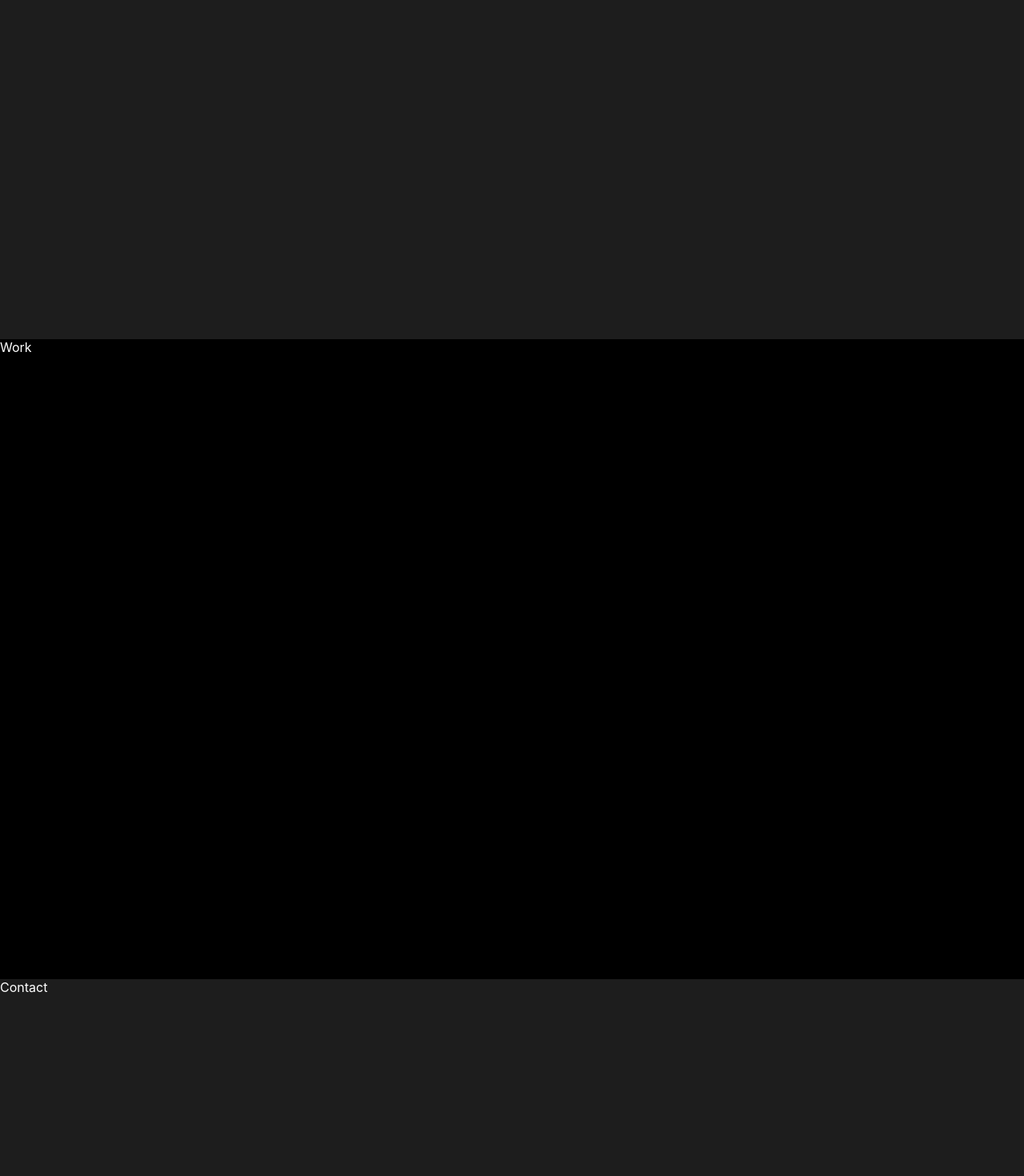
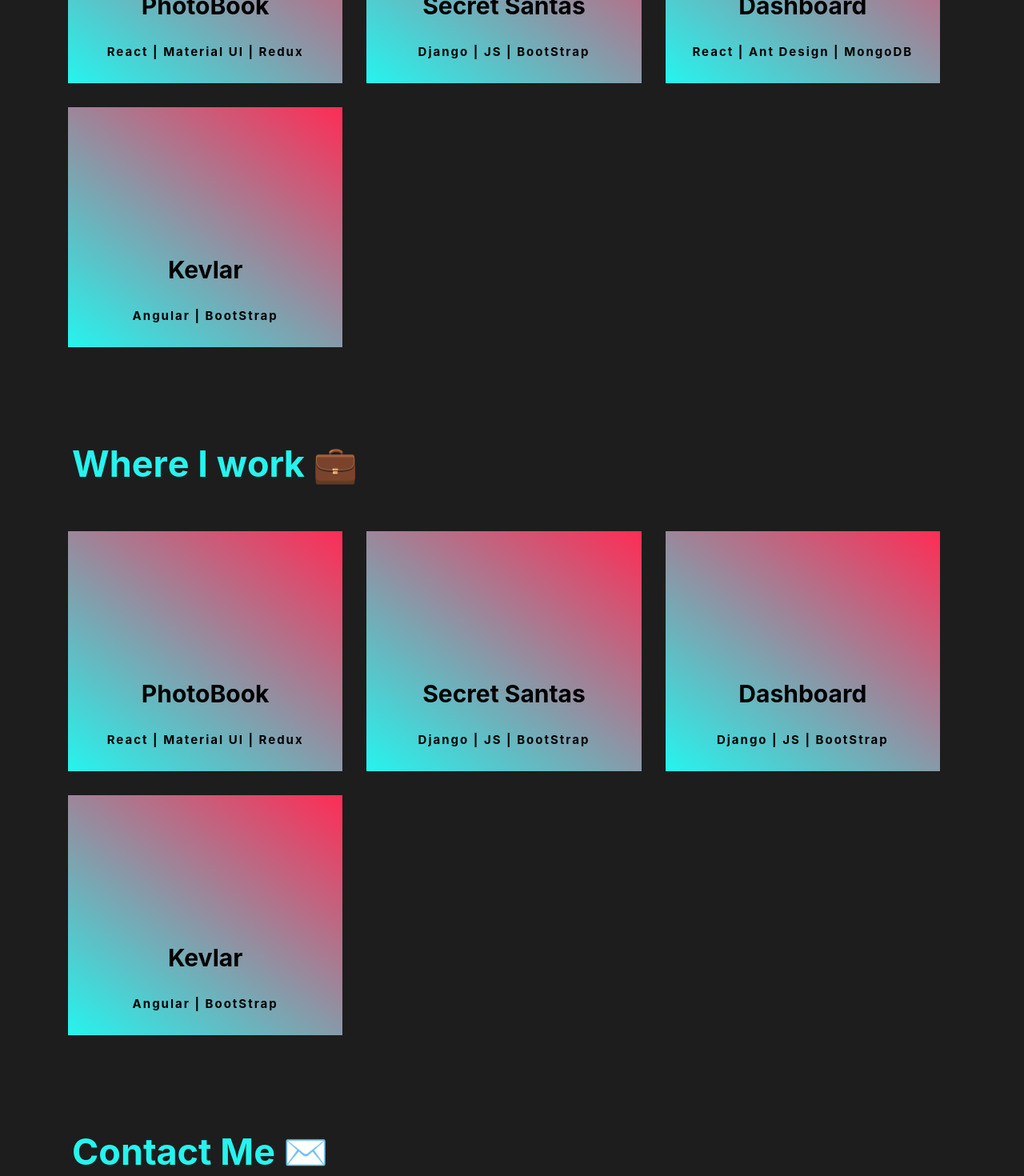
Before and after one commit to jingkang97/ngjingkang, a React (Create React App) app: page / in a window 1280 px wide. Shown: the part 2000-3470 px from the top of the page at 80% size. Built offline with nearby package versions, Linux system fonts and the light colour scheme.

Commit message:
feat: work

```diff
--- a/package.json
+++ b/package.json
@@ -12,6 +12,7 @@
     "react-anchor-link-smooth-scroll": "^1.0.12",
     "react-animate-on-scroll": "^2.1.5",
     "react-dom": "^17.0.2",
+    "react-grid-system": "^7.3.1",
     "react-icons": "^4.2.0",
     "react-reveal": "^1.2.2",
     "react-scripts": "4.0.3",
--- a/src/components/About/About.js
+++ b/src/components/About/About.js
@@ -36,8 +36,8 @@ class About extends React.Component {
                     <Fade up>
                         <p style={{lineHeight:'30px', letterSpacing: '2px'}}>
                             Hello! My name is Jing Kang and I'm a final year Computer engineering student at the National University of Singapore.
-                            I am currently working at Lomotif as a part time web developer intern and I'm working towards
-                            becoming a full stack web developer.
+                            I am currently working at Lomotif as a part time web developer intern. I focus mainly
+                            on frontend development, some UI/UX design and I'm working towards becoming a full stack web developer.
                         </p>
                         <p style={{lineHeight:'30px', letterSpacing: '2px'}}>
                             Below are some of the technologies I've interacted with:
--- a/src/components/Contact/Contact.js
+++ b/src/components/Contact/Contact.js
@@ -1,9 +1,61 @@
-const Contact = () => {
+import React from 'react';
+import Wobble from 'react-reveal/Wobble';
+import Jump from 'react-reveal/Jump';
+import LightSpeed from 'react-reveal/LightSpeed';
+import Fade from 'react-reveal/Fade';
+import { Container, Row, Col } from 'react-grid-system';
+
+
+import './styles.css'
+
+class Contact extends React.Component {
+  render() {
     return (
         <div style={{background:'#1D1D1D', color:'white', height:'100vh'}}>
-            Contact
+            <div style={{marginLeft:'20px', fontSize:'30px', color:'#25F4EE', paddingLeft:'70px', paddingTop:'70px', paddingRight:'70px'}}>
+            <div>
+            <LightSpeed left>
+                <Jump>
+                    <div style={{display:'flex', flexDirection:'row', alignItems:'center', height:'50px'}}>
+                        <h1 >
+                            <div class="heading">C</div>
+                            <div class="heading">o</div>
+                            <div class="heading">n</div>
+                            <div class="heading">t</div>
+                            <div class="heading">a</div>
+                            <div class="heading">c</div>
+                            <div class="heading">t</div>
+                            &nbsp;
+                            <div class="heading">M</div>
+                            <div class="heading">e</div>
+                            <div class="heading" style={{marginLeft:'10px'}}>✉️</div>
+                        </h1>
+                    </div>
+
+                </Jump>
+            </LightSpeed>
+            </div>
+            <div style={{width:'100%'}}>
+
+
+                <Fade up>
+                <div style={{width:'100%', marginLeft:'-20px', marginTop:'30px'}}>
+
+
+                </div>
+
+
+
+
+                        </Fade>
+
+
+            </div>
+
+
         </div>
-     );
+    </div>
+    );
+  }
 }
-
 export default Contact;
--- a/src/components/Main/Main.js
+++ b/src/components/Main/Main.js
@@ -82,7 +82,7 @@ const Main = () => {
             <div class="connects" style={{fontSize:'20px', color:'white', position:'fixed', bottom:'0'}}>
                 <div style={{marginLeft:'40px', marginBottom:'20px'}} ><a href="https://github.com/jingkang97" target="_blank"><FiGithub class="icon"/></a> </div>
                 <div style={{marginLeft:'40px', marginBottom:'20px'}} ><a href="https://www.linkedin.com/in/ngjingkang/" target="_blank"><FiLinkedin class="icon"/></a> </div>
-                <div style={{marginLeft:'40px', marginBottom:'20px'}} ><a href="https://www.instagram.com/" target="_blank"><FiInstagram class="icon"/></a> </div>
+                <div style={{marginLeft:'40px', marginBottom:'20px'}} ><a href="https://www.instagram.com/ngjkjk/" target="_blank"><FiInstagram class="icon"/></a> </div>
                 <div style={{marginLeft:'50px',borderLeft:'1px solid white', height:'100px'}}></div>
             </div>
         </div>
--- a/src/components/Projects/Projects.js
+++ b/src/components/Projects/Projects.js
@@ -3,13 +3,15 @@ import Wobble from 'react-reveal/Wobble';
 import Jump from 'react-reveal/Jump';
 import LightSpeed from 'react-reveal/LightSpeed';
 import Fade from 'react-reveal/Fade';
+import { Container, Row, Col } from 'react-grid-system';
+
 
 import './styles.css'
 
 class Project extends React.Component {
   render() {
     return (
-        <div style={{background:'#1D1D1D', color:'white', height:'100vh'}}>
+        <div style={{background:'#1D1D1D', color:'white', height:'100%', marginBottom:'50px'}}>
             <div style={{marginLeft:'20px', fontSize:'30px', color:'#25F4EE', paddingLeft:'70px', paddingTop:'70px', paddingRight:'70px'}}>
             <div>
             <LightSpeed left>
@@ -31,32 +33,74 @@ class Project extends React.Component {
                 </Jump>
             </LightSpeed>
             </div>
+            <div style={{width:'100%'}}>
 
 
-                    <div class="projects">
-                        <Fade up>
-                            {/* <div style={{width:'100%'}}>
-                                <div class="work">
-
-                                </div>
-                            </div> */}
+                <Fade up>
+                <div style={{width:'100%', marginLeft:'-20px', marginTop:'30px'}}>
 
 
+                <Container>
+                <Row>
+                    <Col md={4}>
+                    <div class="work">
+                        <div>
+                            PhotoBook
+                        </div>
+                        <div style= {{marginTop:'30px', marginBottom:'30px', fontSize:'15px', letterSpacing:'2px'}}>
+                            React | Material UI | Redux
+                        </div>
+                    </div>
+                    </Col>
+                    <Col md={4}>
+                    <div class="work-one">
+                    <div>
+                            Secret Santas
+                        </div>
+                        <div style= {{marginTop:'30px', marginBottom:'30px', fontSize:'15px', letterSpacing:'2px'}}>
+                            Django | JS | BootStrap
+                        </div>
+                    </div>
+                    </Col>
+                    <Col md={4}>
+                    <div class="work-two">
+                    <div>
+                            Dashboard
+                        </div>
+                        <div style= {{marginTop:'30px', marginBottom:'30px', fontSize:'15px', letterSpacing:'2px'}}>
+                            React | Ant Design | MongoDB
+                        </div>
+                    </div>
+                    </Col>
+                </Row>
+                <Row>
+                <Col md={4}>
+                    <div class="work-three">
+                    <div>
+                            Kevlar
+                        </div>
+                        <div style= {{marginTop:'30px', marginBottom:'30px', fontSize:'15px', letterSpacing:'2px'}}>
+                            Angular | BootStrap
+                        </div>
+                    </div>
+                    </Col>
 
+                </Row>
+                </Container>
 
-
-
+                </div>
 
 
 
 
                         </Fade>
-                    </div>
 
 
             </div>
 
+
         </div>
+    </div>
     );
   }
 }
--- a/src/components/Projects/styles.css
+++ b/src/components/Projects/styles.css
@@ -1,10 +1,124 @@
 .work {
-  height: 100px;
   width: 100%;
-  padding: 30px;
-  background-color: pink;
+  height: 300px;
+  background: linear-gradient(
+    36deg,
+    rgba(37, 244, 238, 1) 0%,
+    rgba(254, 44, 85, 1) 100%
+  );
+  display: flex;
+  flex-direction: column;
+  justify-content: flex-end;
+  align-items: center;
+  color: black;
+  font-weight: bold;
+  margin-top: 30px;
 }
 
+.work-one {
+  width: 100%;
+  height: 300px;
+  background: linear-gradient(
+    36deg,
+    rgba(37, 244, 238, 1) 0%,
+    rgba(254, 44, 85, 1) 100%
+  );
+  display: flex;
+  flex-direction: column;
+  justify-content: flex-end;
+  align-items: center;
+  color: black;
+  font-weight: bold;
+  margin-top: 30px;
+}
+.work-two {
+  width: 100%;
+  height: 300px;
+  background: linear-gradient(
+    36deg,
+    rgba(37, 244, 238, 1) 0%,
+    rgba(254, 44, 85, 1) 100%
+  );
+  display: flex;
+  flex-direction: column;
+  justify-content: flex-end;
+  align-items: center;
+  color: black;
+  font-weight: bold;
+  margin-top: 30px;
+}
+.work-three {
+  width: 100%;
+  height: 300px;
+  background: linear-gradient(
+    36deg,
+    rgba(37, 244, 238, 1) 0%,
+    rgba(254, 44, 85, 1) 100%
+  );
+  display: flex;
+  flex-direction: column;
+  justify-content: flex-end;
+  align-items: center;
+  color: black;
+  font-weight: bold;
+  margin-top: 30px;
+}
+.work-four {
+  width: 100%;
+  height: 300px;
+  background: linear-gradient(
+    36deg,
+    rgba(37, 244, 238, 1) 0%,
+    rgba(254, 44, 85, 1) 100%
+  );
+  display: flex;
+  flex-direction: column;
+  justify-content: flex-end;
+  align-items: center;
+  color: black;
+  font-weight: bold;
+  margin-top: 30px;
+}
+
+.work:hover {
+  width: 100%;
+  height: 300px;
+  border: 2px solid #25f4ee;
+  color: #25f4ee;
+  background: transparent;
+}
+
+.work-one:hover {
+  width: 100%;
+  height: 300px;
+  border: 2px solid #25f4ee;
+  color: #25f4ee;
+  background: transparent;
+}
+
+.work-two:hover {
+  width: 100%;
+  height: 300px;
+  border: 2px solid #25f4ee;
+  color: #25f4ee;
+  background: transparent;
+}
+
+.work-three:hover {
+  width: 100%;
+  height: 300px;
+  border: 2px solid #25f4ee;
+  color: #25f4ee;
+  background: transparent;
+}
+
+.work-four:hover {
+  width: 100%;
+  height: 300px;
+  border: 2px solid #25f4ee;
+  color: #25f4ee;
+  background: transparent;
+}
 .heading {
   animation: bounceIn 1.5s;
 
@@ -21,21 +135,7 @@
   color: white;
   width: 100%;
   /* height: 100px; */
-  /* background-color: red; */
-}
-
-.hide {
-  height: 300px;
-  width: 110%;
-  background-color: transparent;
-  margin-top: -10px;
-  margin-left: -40px;
-  position: relative;
-  z-index: -1;
-}
-
-.hide:hover {
-  background-color: white;
+  background-color: red;
 }
 
 @media only screen and (max-width: 600px) {
--- a/src/components/Work/Work.js
+++ b/src/components/Work/Work.js
@@ -1,9 +1,113 @@
-const Work = () => {
+import React from 'react';
+import Wobble from 'react-reveal/Wobble';
+import Jump from 'react-reveal/Jump';
+import LightSpeed from 'react-reveal/LightSpeed';
+import Fade from 'react-reveal/Fade';
+import { Container, Row, Col } from 'react-grid-system';
+
+
+import './styles.css'
+
+class Work extends React.Component {
+  render() {
     return (
-        <div style={{background:'black', color:'white', height:'100vh'}}>
-            Work
+        <div style={{background:'#1D1D1D', color:'white', height:'100%', marginBottom:'50px'}}>
+            <div style={{marginLeft:'20px', fontSize:'30px', color:'#25F4EE', paddingLeft:'70px', paddingTop:'70px', paddingRight:'70px'}}>
+            <div>
+            <LightSpeed left>
+                <Jump>
+                    <div style={{display:'flex', flexDirection:'row', alignItems:'center', height:'50px'}}>
+                        <h1 >
+                            <div class="heading">W</div>
+                            <div class="heading">h</div>
+                            <div class="heading">e</div>
+                            <div class="heading">r</div>
+                            <div class="heading">e</div>
+                            &nbsp;
+                            <div class="heading">I</div>
+                            &nbsp;
+                            <div class="heading">w</div>
+                            <div class="heading">o</div>
+                            <div class="heading">r</div>
+                            <div class="heading">k</div>
+
+
+                            <div class="heading" style={{marginLeft:'10px'}}>💼</div>
+                        </h1>
+                    </div>
+
+                </Jump>
+            </LightSpeed>
+            </div>
+            <div style={{width:'100%'}}>
+
+
+                <Fade up>
+                <div style={{width:'100%', marginLeft:'-20px', marginTop:'30px'}}>
+
+
+                <Container>
+                <Row>
+                    <Col md={4}>
+                    <div class="work">
+                        <div>
+                            PhotoBook
+                        </div>
+                        <div style= {{marginTop:'30px', marginBottom:'30px', fontSize:'15px', letterSpacing:'2px'}}>
+                            React | Material UI | Redux
+                        </div>
+                    </div>
+                    </Col>
+                    <Col md={4}>
+                    <div class="work-one">
+                    <div>
+                            Secret Santas
+                        </div>
+                        <div style= {{marginTop:'30px', marginBottom:'30px', fontSize:'15px', letterSpacing:'2px'}}>
+                            Django | JS | BootStrap
+                        </div>
+                    </div>
+                    </Col>
+                    <Col md={4}>
+                    <div class="work-two">
+                    <div>
+                            Dashboard
+                        </div>
+                        <div style= {{marginTop:'30px', marginBottom:'30px', fontSize:'15px', letterSpacing:'2px'}}>
+                            Django | JS | BootStrap
+                        </div>
+                    </div>
+                    </Col>
+                </Row>
+                <Row>
+                <Col md={4}>
+                    <div class="work-three">
+                    <div>
+                            Kevlar
+                        </div>
+                        <div style= {{marginTop:'30px', marginBottom:'30px', fontSize:'15px', letterSpacing:'2px'}}>
+                            Angular | BootStrap
+                        </div>
+                    </div>
+                    </Col>
+
+                </Row>
+                </Container>
+
+                </div>
+
+
+
+
+                        </Fade>
+
+
+            </div>
+
+
         </div>
-     );
+    </div>
+    );
+  }
 }
-
 export default Work;
```
Also changed, not shown: src/components/Contact/styles.css (added), src/components/Work/styles.css (added), 1 other file (tests, documents, lock files or other folders).
